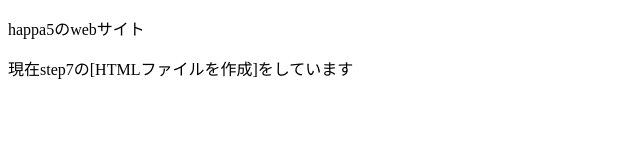
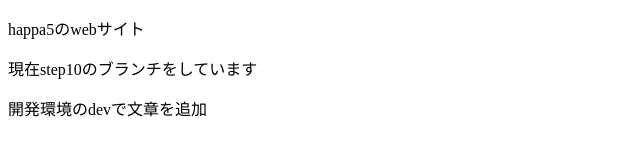
Before and after one commit to happa5/git_practice, a plain HTML site: page index.html in a window 1280 px wide. Shown: the whole page, without its empty margins (0-640 px from the left). Drawn offline with Linux system fonts and the light colour scheme.

Commit message:
step7をstep10に変更 文章の追加

```diff
--- a/index.html
+++ b/index.html
@@ -9,7 +9,8 @@
 
 <body>
   <p>happa5のwebサイト</p>
-  <p>現在step7の[HTMLファイルを作成]をしています</p>
+  <p>現在step10のブランチをしています</p>
+  <p>開発環境のdevで文章を追加</p>
 </body>
 
 </html>
```
